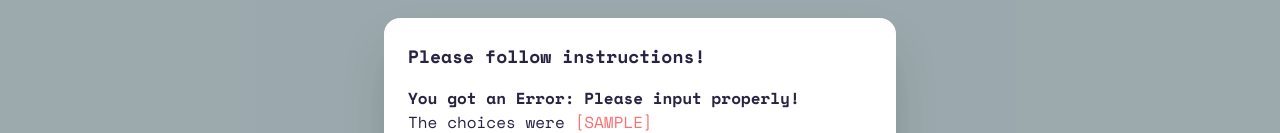
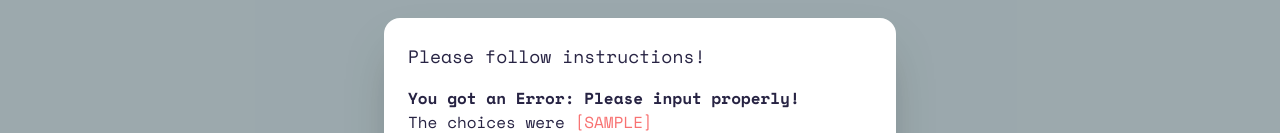
Before and after one commit to Jiseeeh/decisive, a Next.js app: page / in a window 1280 px wide. Both pictures are taken after typing "Sample" into the empty fields and a click on the button "CHOOSE". Shown: the part 268-401 px from the top of the page. Built offline with nearby package versions, Linux system fonts and the light colour scheme.

Commit message:
style: remove bold heading to emphasize result

```diff
--- a/components/Modal.tsx
+++ b/components/Modal.tsx
@@ -38,7 +38,7 @@ const Modal: React.FC<ModalProps> = ({ content, choices }) => {
       <input type="checkbox" id="modal" className="modal-toggle" />
       <section className="modal modal-bottom dark:text-white sm:modal-middle">
         <section className="modal-box">
-          <h3 className="font-bold text-lg">
+          <h3 className="text-lg">
             {hasError ? "Please follow instructions!" : randomHeading}
           </h3>
           <section className="py-4">
```
